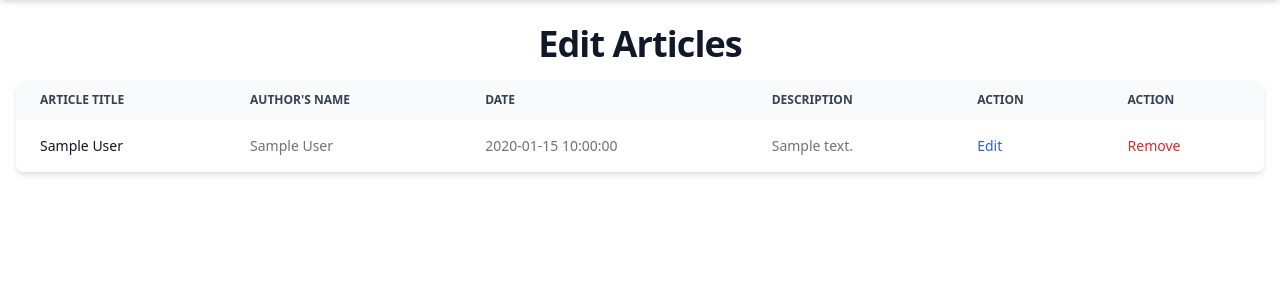
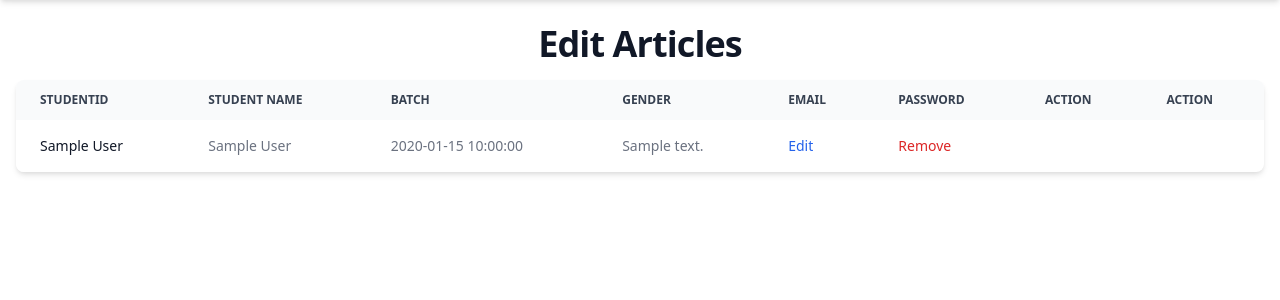
Before and after one commit to Rashminda121/NSpace, a PHP site: page /admin/editStudent.php in a window 1280 px wide. Shown: the part 56-356 px from the top of the page. Run offline with PHP 8.4, Linux system fonts and the light colour scheme; tables that the repository leaves empty or names only in its code hold one stand-in row (values such as "Sample post"); some libraries are stand-ins or nearby versions.

Commit message:
update student DB

```diff
--- a/admin/editStudent.php
+++ b/admin/editStudent.php
@@ -35,16 +35,22 @@ CloseCon($conn);
             <thead class="text-xs text-gray-700 uppercase bg-gray-50 dark:bg-gray-700 dark:text-gray-400">
                 <tr>
                     <th scope="col" class="px-6 py-3">
-                        Article Title
+                        StudentID
                     </th>
                     <th scope="col" class="px-6 py-3">
-                        Author's Name
+                        Student Name
                     </th>
                     <th scope="col" class="px-6 py-3">
-                        Date
+                        Batch
                     </th>
                     <th scope="col" class="px-6 py-3">
-                        Description
+                        Gender
+                    </th>
+                    <th scope="col" class="px-6 py-3">
+                        Email
+                    </th>
+                    <th scope="col" class="px-6 py-3">
+                        Password
                     </th>
                     <th scope="col" class="px-6 py-3">
                         Action
```
